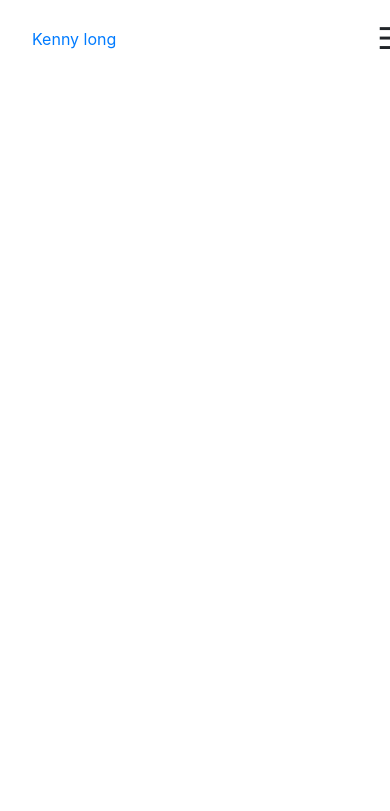
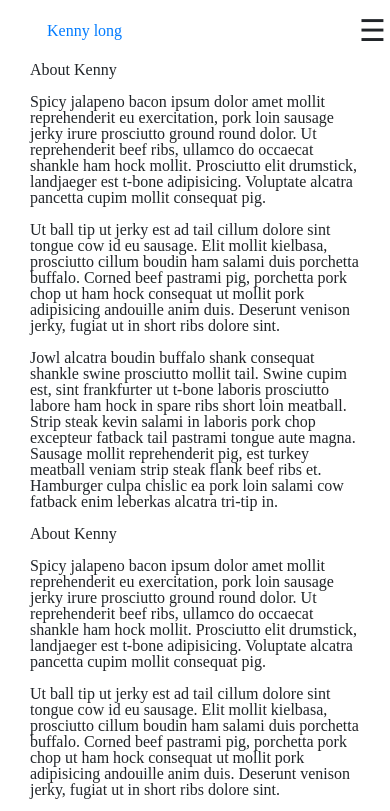
Before and after one commit to pordonez93/kenny-long, a plain HTML site: page about.html in a window 390 px wide. Shown: the top 811 px of the page. Drawn offline with nearby package versions, Linux system fonts and the light colour scheme; a script that the page names is missing.

Commit message:
worked on layout for about page, embeded instagram feed

```diff
--- a/about.html
+++ b/about.html
@@ -69,6 +69,43 @@
                 </nav>
             </div>
         </header>
+        <div class="container">
+            <!-- <div class="header-push"></div> -->
+            <div class="row">
+                <div class="col-sm-12 col-md-8 col-lg-9">
+                    <div class="row">
+                        <div class="col-sm-12">
+                            <h1>About Kenny</h1>
+                            <br>
+                            <p>Spicy jalapeno bacon ipsum dolor amet mollit reprehenderit eu exercitation, pork loin sausage jerky irure prosciutto ground round dolor. Ut reprehenderit beef ribs, ullamco do occaecat shankle ham hock mollit. Prosciutto elit drumstick, landjaeger est t-bone adipisicing. Voluptate alcatra pancetta cupim mollit consequat pig.</p>
+                            <br>
+                            <p>Ut ball tip ut jerky est ad tail cillum dolore sint tongue cow id eu sausage. Elit mollit kielbasa, prosciutto cillum boudin ham salami duis porchetta buffalo. Corned beef pastrami pig, porchetta pork chop ut ham hock consequat ut mollit pork adipisicing andouille anim duis. Deserunt venison jerky, fugiat ut in short ribs dolore sint.</p>
+                            <br>
+                            <p>Jowl alcatra boudin buffalo shank consequat shankle swine prosciutto mollit tail. Swine cupim est, sint frankfurter ut t-bone laboris prosciutto labore ham hock in spare ribs short loin meatball. Strip steak kevin salami in laboris pork chop excepteur fatback tail pastrami tongue aute magna. Sausage mollit reprehenderit pig, est turkey meatball veniam strip steak flank beef ribs et. Hamburger culpa chislic ea pork loin salami cow fatback enim leberkas alcatra tri-tip in.</p>
+                        </div>
+                    </div>
+                    <br>
+                    <div class="row">
+                            <div class="col-sm-12">
+                                <h1>About Kenny</h1>
+                                <br>
+                                <p>Spicy jalapeno bacon ipsum dolor amet mollit reprehenderit eu exercitation, pork loin sausage jerky irure prosciutto ground round dolor. Ut reprehenderit beef ribs, ullamco do occaecat shankle ham hock mollit. Prosciutto elit drumstick, landjaeger est t-bone adipisicing. Voluptate alcatra pancetta cupim mollit consequat pig.</p>
+                                <br>
+                                <p>Ut ball tip ut jerky est ad tail cillum dolore sint tongue cow id eu sausage. Elit mollit kielbasa, prosciutto cillum boudin ham salami duis porchetta buffalo. Corned beef pastrami pig, porchetta pork chop ut ham hock consequat ut mollit pork adipisicing andouille anim duis. Deserunt venison jerky, fugiat ut in short ribs dolore sint.</p>
+                                <br>
+                                <p>Jowl alcatra boudin buffalo shank consequat shankle swine prosciutto mollit tail. Swine cupim est, sint frankfurter ut t-bone laboris prosciutto labore ham hock in spare ribs short loin meatball. Strip steak kevin salami in laboris pork chop excepteur fatback tail pastrami tongue aute magna. Sausage mollit reprehenderit pig, est turkey meatball veniam strip steak flank beef ribs et. Hamburger culpa chislic ea pork loin salami cow fatback enim leberkas alcatra tri-tip in.</p>
+                            </div>
+                        </div>
+
+                </div>
+                <div class="col-sm-12 col-md-4 col-lg-3">
+                    <div class="instagram-feed-md-lg">
+                        <iframe src="//lightwidget.com/widgets/8f4c69a985715436abf75d7e78a9ab41.html" scrolling="no" allowtransparency="true" class="lightwidget-widget" style="width:100%;border:0;overflow:hidden;"></iframe>
+                    </div>
+                    <div class="feed-sm">
+                        <iframe src="//lightwidget.com/widgets/adb951b86b615f5c8d697bc6b9cd5d0d.html" scrolling="no" allowtransparency="true" class="lightwidget-widget" style="width:100%;border:0;overflow:hidden;"></iframe>
+                    </div>
+                </div>
 
 
     </div>
@@ -82,6 +119,9 @@
 <!-- Featherligh JS -->
 <script src="assets/js/featherlight.js"></script>
 <script src="assets/js/featherlight.gallery.js"></script>
+<!-- LightWidget WIDGET -->
+<script src="https://cdn.lightwidget.com/widgets/lightwidget.js"></script>
+
 
 <script>
     function openNav() {
--- a/assets/css/reset.css
+++ b/assets/css/reset.css
@@ -0,0 +1,48 @@
+/* http://meyerweb.com/eric/tools/css/reset/
+   v2.0 | 20110126
+   License: none (public domain)
+*/
+
+html, body, div, span, applet, object, iframe,
+h1, h2, h3, h4, h5, h6, p, blockquote, pre,
+a, abbr, acronym, address, big, cite, code,
+del, dfn, em, img, ins, kbd, q, s, samp,
+small, strike, strong, sub, sup, tt, var,
+b, u, i, center,
+dl, dt, dd, ol, ul, li,
+fieldset, form, label, legend,
+table, caption, tbody, tfoot, thead, tr, th, td,
+article, aside, canvas, details, embed,
+figure, figcaption, footer, header, hgroup,
+menu, nav, output, ruby, section, summary,
+time, mark, audio, video {
+	margin: 0;
+	padding: 0;
+	border: 0;
+	font-size: 100%;
+	font: inherit;
+	vertical-align: baseline;
+}
+/* HTML5 display-role reset for older browsers */
+article, aside, details, figcaption, figure,
+footer, header, hgroup, menu, nav, section {
+	display: block;
+}
+body {
+	line-height: 1;
+}
+ol, ul {
+	list-style: none;
+}
+blockquote, q {
+	quotes: none;
+}
+blockquote:before, blockquote:after,
+q:before, q:after {
+	content: '';
+	content: none;
+}
+table {
+	border-collapse: collapse;
+	border-spacing: 0;
+}
--- a/assets/css/style.css
+++ b/assets/css/style.css
@@ -6,9 +6,9 @@
 /***********STYLES FOR MAIN NAVIGATION/HEADER/LOGO *************/
 #header{
     background: none;
-    position: fixed;
+    /* position: fixed;
     top: 0;
-    right: 0;
+    right: 0; */
     width: 100%;
     padding: 1rem 2rem;
     z-index: 9;
@@ -106,7 +106,7 @@
     height: 100%;
     width: 0;
     position: fixed;
-    z-index: 1;
+    z-index: 10;
     top: 0;
     left: 0;
     background-color: rgb(0,0,0);
@@ -146,6 +146,11 @@
     position: relative;
     right: -80%
 }
+
+/* .header-push{
+    min-height: 100px;
+} */
+
 /************ END NAVIGATION STYLES *****************/
 
 
@@ -202,6 +207,16 @@
         display: none !important;
     }
 }
+@media (min-width: 768px){
+    .feed-sm{
+        display:none;
+    }
+}
+@media (max-width: 767px){
+    .instagram-feed-md-lg{
+        display:none;
+    }
+}
 @media screen and (max-height: 450px) {
     .overlay a {font-size: 20px}
     .overlay .closebtn {
```
Also changed, not shown: index.html (+4 -0 lines).
